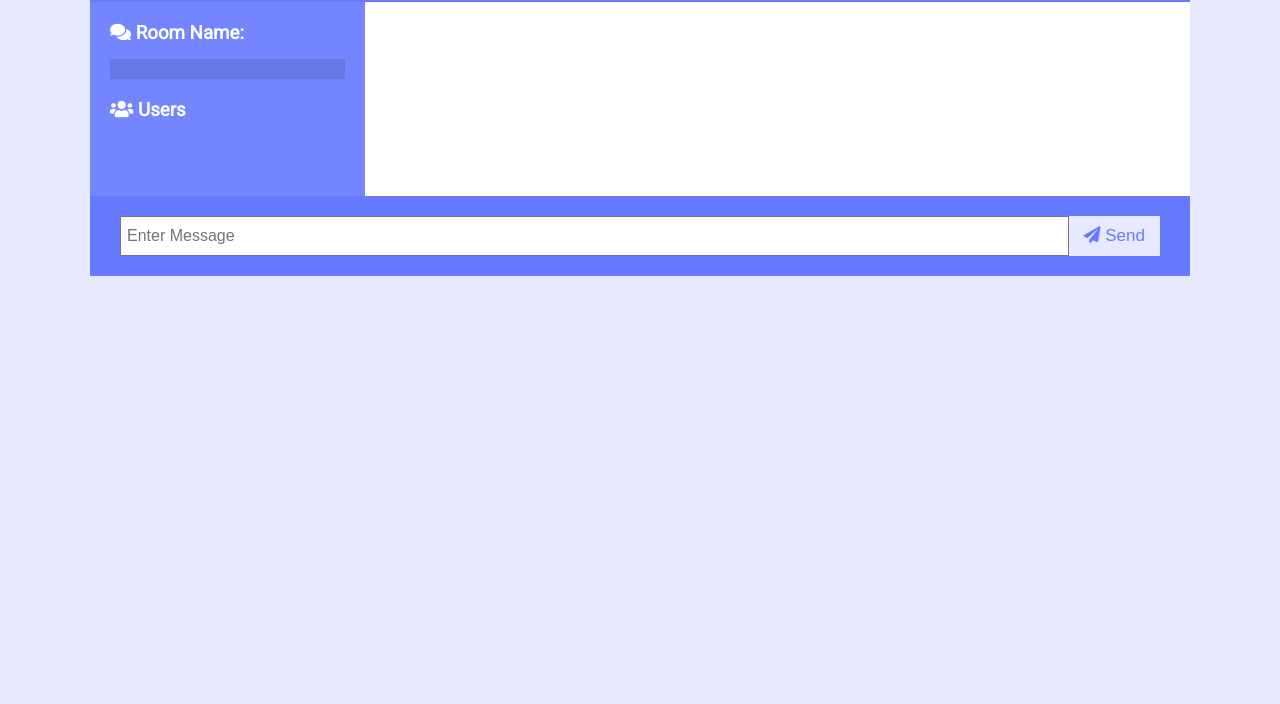
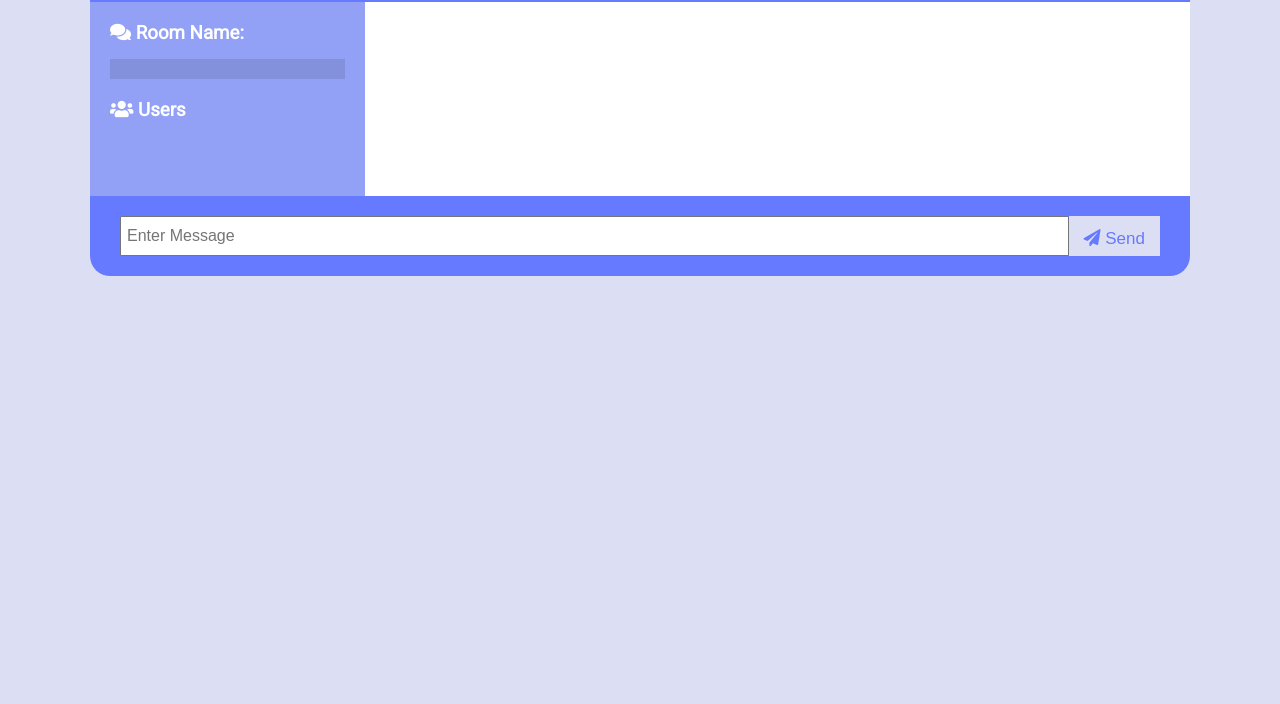
Before and after one commit to SanskrutiUkey/chat-app, a website: page public/chat.html in a window 1280 px wide. Shown: the part 96-800 px from the top of the page. Drawn offline with nearby package versions, Linux system fonts and the light colour scheme; no server answers.

Commit message:
Second commit

```diff
--- a/public/css/style.css
+++ b/public/css/style.css
@@ -2,10 +2,12 @@
 
 :root {
     --dark-color-a: #667aff;
-    --dark-color-b: #7386ff;
-    --light-color: #e6e9ff;
+    /* --dark-color-b: #7386ff; */
+    --dark-color-b: #92a0f5;
+    --light-color: #dcdff3;
     --success-color: #5cb85c;
     --error-color: #d9534f;
+    --fix-color: linear
 }
 
 * {
@@ -18,6 +20,7 @@ body {
     font-family: 'Roboto', sans-serif;
     font-size: 16px;
     background: var(--light-color);
+    /* background: #e6bac0; */
     margin: 20px;
 }
 
@@ -33,6 +36,7 @@ a {
     cursor: pointer;
     padding: 5px 15px;
     background: var(--light-color);
+    background: linear-gradient();
     color: var(--dark-color-a);
     border: 0;
     font-size: 17px;
@@ -45,10 +49,12 @@ a {
     background: #fff;
     margin: 30px auto;
     overflow: hidden;
+    border-radius: 20px;
 }
 
 .chat-header {
     background: var(--dark-color-a);
+    /* background: linear-gradient(to right bottom, rgba(237, 200, 205, 0.9), rgba(237, 210, 205, 0.3)); */
     color: #fff;
     border-top-left-radius: 5px;
     border-top-right-radius: 5px;
@@ -114,6 +120,7 @@ a {
 .chat-form-container {
     padding: 20px 30px;
     background-color: var(--dark-color-a);
+    /* background: linear-gradient(to right bottom, rgba(237, 200, 205, 0.9), rgba(237, 210, 205, 0.3)); */
 }
 
 .chat-form-container form {
@@ -127,6 +134,11 @@ a {
     flex: 1;
 }
 
+i.fas.fa-paper-plane {
+    padding-top: 5px;
+    /* color: black; */
+}
+
 /* Join Page */
 .join-container {
     max-width: 500px;
@@ -138,6 +150,7 @@ a {
     text-align: center;
     padding: 20px;
     background: var(--dark-color-a);
+    /* background: linear-gradient(to right bottom, rgba(237, 200, 205, 0.9), rgba(237, 210, 205, 0.3)); */
     border-top-left-radius: 5px;
     border-top-right-radius: 5px;
 }
--- a/public/js/main.js
+++ b/public/js/main.js
@@ -20,7 +20,7 @@ socket.on('roomUsers', ({ room, users }) => {
 
 //Message submit
 socket.on('message', message => {
-    console.log(message);
+    // console.log(message);
     outputMessage(message);
     chatMessages.scrollTop = chatMessages.scrollHeight
 
```
